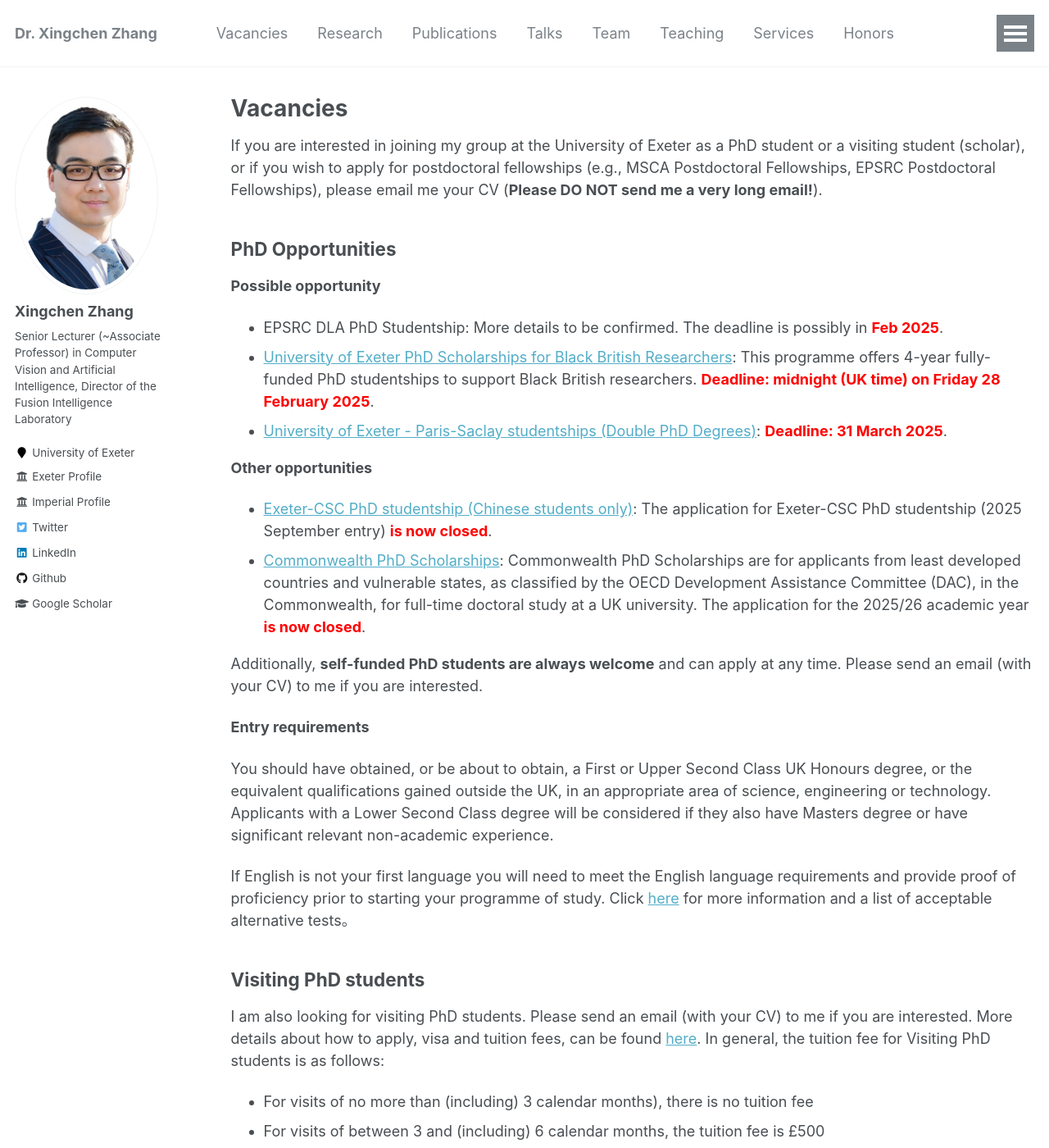
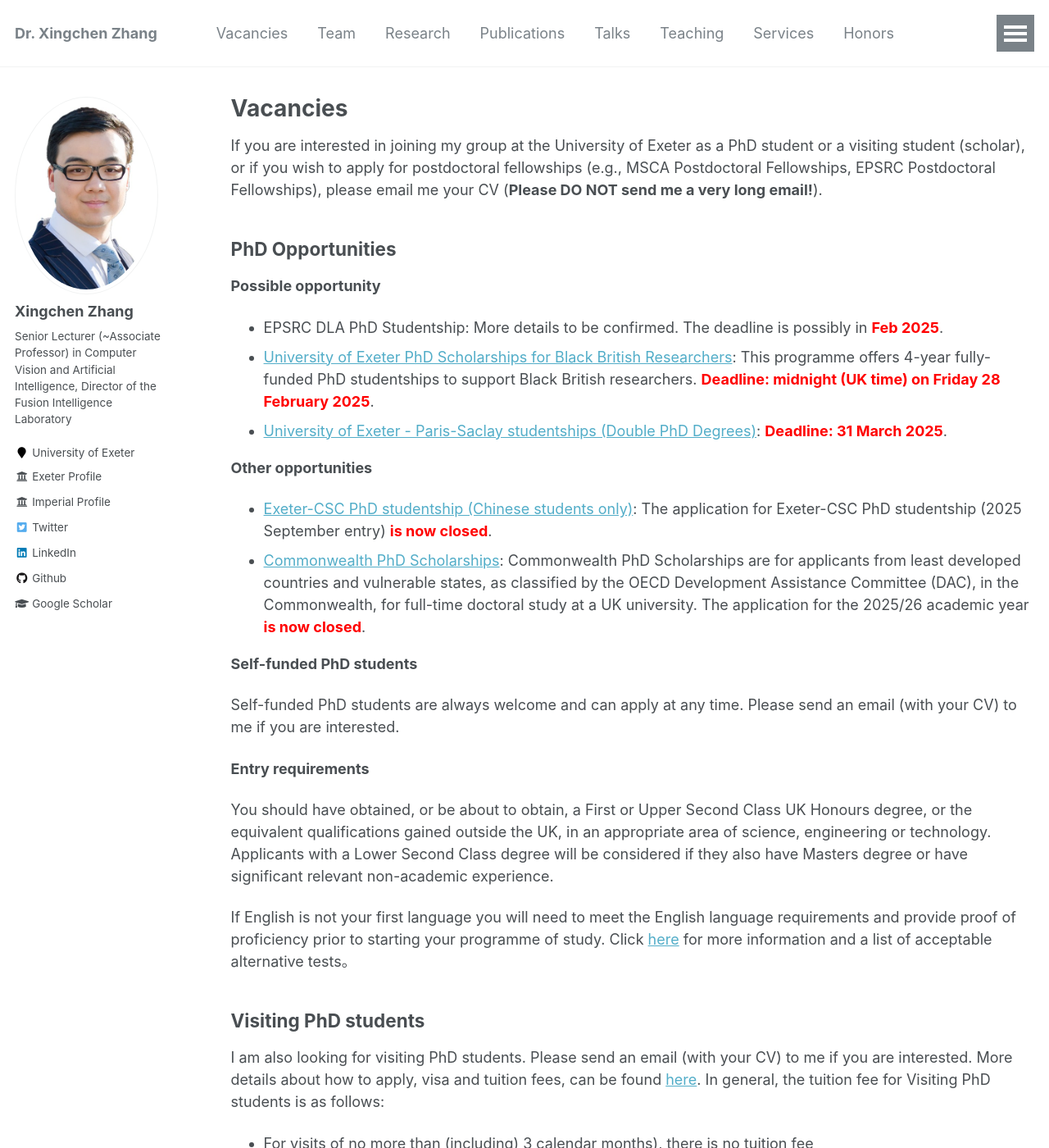
Before and after one commit to xingchenzhang/xingchenzhang.github.io, a Jekyll site: the page built from _pages/vacancies.md, in a window 1280 px wide and 1400 px high. Shown: the whole window at 82% size. Built offline with Jekyll 4.4.1, drawn with Linux system fonts in a browser that asks for light colours.

Commit message:
change page orders

```diff
--- a/_data/navigation.yml
+++ b/_data/navigation.yml
@@ -3,6 +3,9 @@ main:
 
   - title: "Vacancies"
     url: /vacancies/
+
+  - title: "Team"
+    url: /Team/
 
   - title: "Research"
     url: /research/
@@ -12,9 +15,6 @@ main:
 
   - title: "Talks"
     url: /talks/
-
-  - title: "Team"
-    url: /Team/
 
   - title: "Teaching"
     url: /teaching/
--- a/_pages/vacancies.md
+++ b/_pages/vacancies.md
@@ -22,8 +22,9 @@ PhD Opportunities
 - [Exeter-CSC PhD studentship (Chinese students only)](https://www.exeter.ac.uk/study/pg-research/csc-scholarships/): The application for Exeter-CSC PhD studentship (2025 September entry) **<span style="color: red;">is now closed</span>**.
 - [Commonwealth PhD Scholarships](https://cscuk.fcdo.gov.uk/scholarships/commonwealth-phd-scholarships-for-least-developed-countries-and-vulnerable-states/): Commonwealth PhD Scholarships are for applicants from least developed countries and vulnerable states, as classified by the OECD Development Assistance Committee (DAC), in the Commonwealth, for full-time doctoral study at a UK university. The application for the 2025/26 academic year **<span style="color: red;">is now closed</span>**.
 
+**Self-funded PhD students**
 
-Additionally, **self-funded PhD students are always welcome** and can apply at any time. Please send an email (with your CV) to me if you are interested.
+Self-funded PhD students are always welcome and can apply at any time. Please send an email (with your CV) to me if you are interested.
 
 **Entry requirements**
 
```
